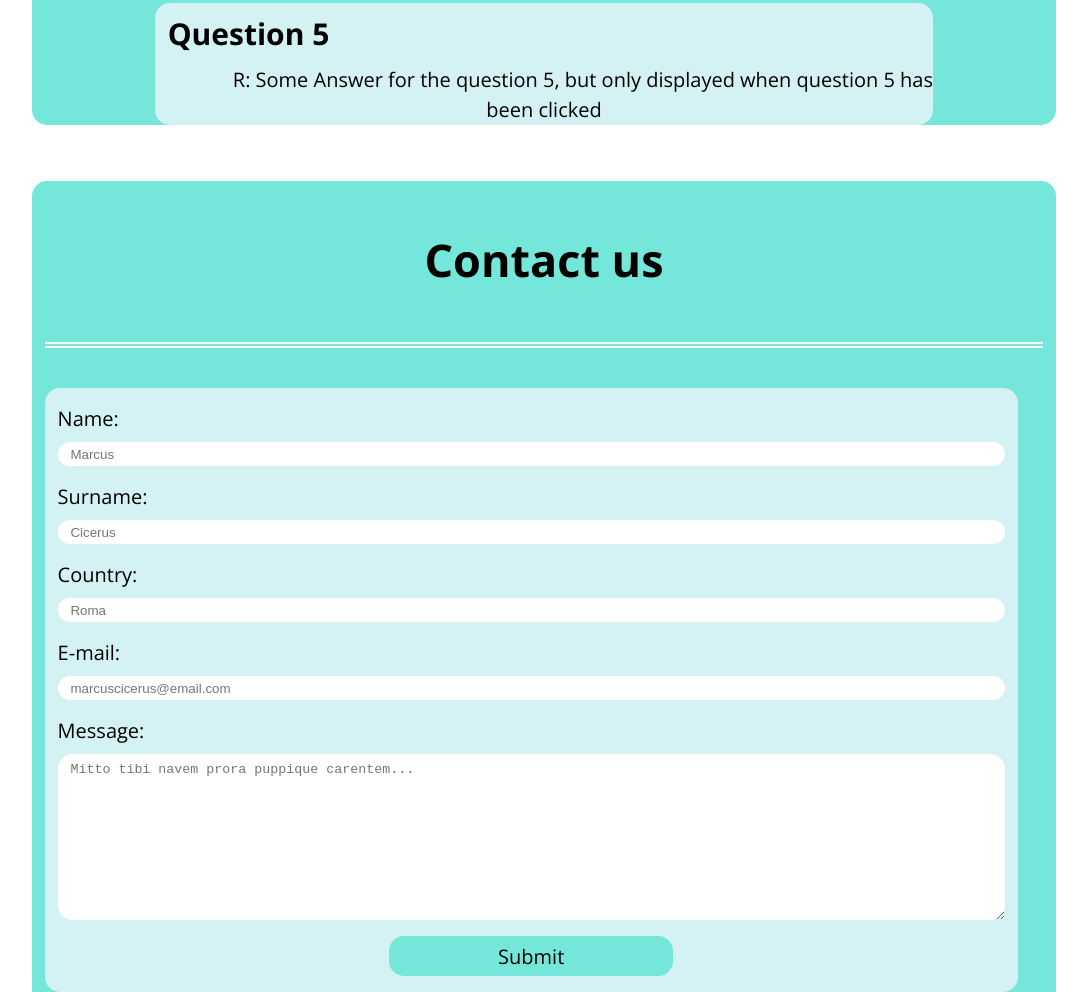
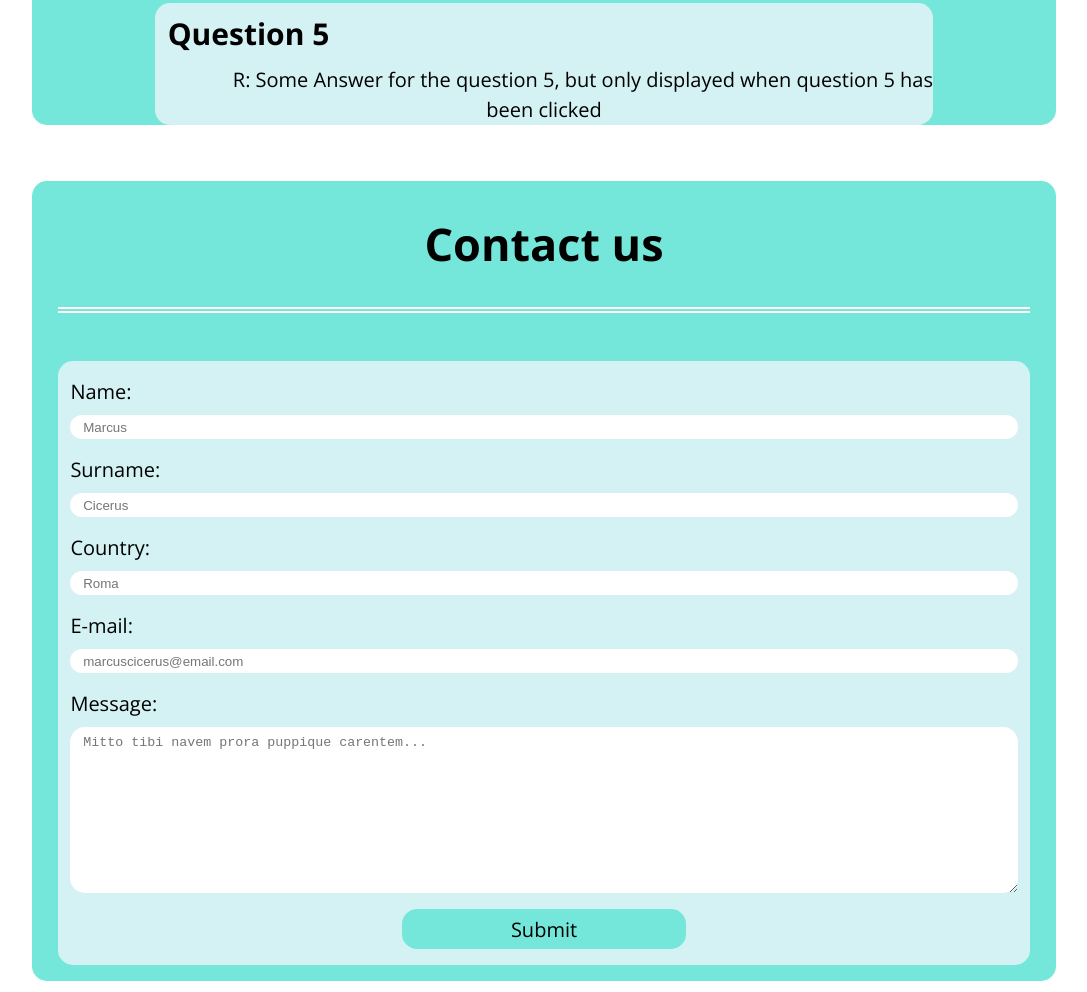
Before and after one commit to fabricioffa/Latin-is-not-dead, a plain HTML site: page index.html in a window 1280 px wide. Shown: the part 6669-7661 px from the top of the page, without its empty margins (96-1183 px from the left). Drawn offline with nearby package versions, Linux system fonts and the light colour scheme.

Commit message:
contact: responsive

```diff
--- a/assets/css/contact.css
+++ b/assets/css/contact.css
@@ -1,17 +1,8 @@
-.contact-content {
-    display: grid;
-    grid: 1fr 4fr / 1fr;
-    padding: 2vh 1vw;
-    gap: 5vh 2vw;
+.contact-container {
+    padding: 0 2vw;
 }
-
 .contact h2 {
     grid-column: 1 / span 2;
-}
-
-.contact img {
-    width: 30vw;
-    border-radius: var(--global-radius);
 }
 
 .contact form {
@@ -19,6 +10,7 @@
     flex-flow: column;
     width: 100%;
     padding: 2vh 1vw;
+    margin: 6vh 0 2vh 0;
     border-radius: var(--global-radius);
     background-color: var(--light-primary-color);
 }
@@ -29,10 +21,9 @@
 
 .contact input {
     height: 3vh;
-    width: auto;
     margin-bottom: 2vh;
-    padding: 0 1vw;
     border-radius: var(--global-radius);
+    text-indent: 1vw;
 }
 
 .contact textarea {
--- a/index.html
+++ b/index.html
@@ -258,7 +258,7 @@
     </section>
 
     <section class="contact" id="contact">
-        <div class="contact-content main-content">
+        <div class="contact-container main-content">
             <h2 class="header">Contact us</h2>
             <div>
                 <form>
```
